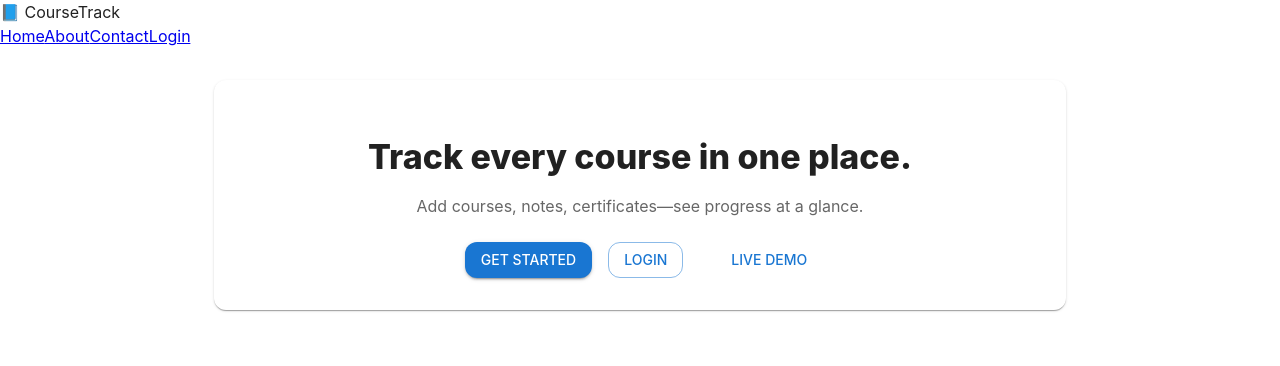
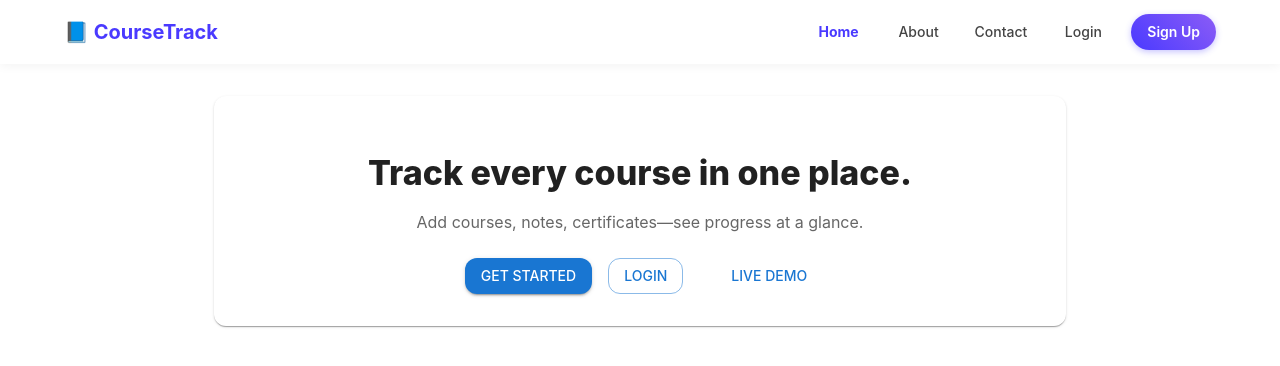
Before and after one commit to Hafizur-Rahman-SD/course-track, a React (Create React App) app in the folder frontend/: page / in a window 1280 px wide. Shown: the top 366 px of the page. Built offline with nearby package versions, Linux system fonts and the light colour scheme; some icons are missing.

Commit message:
fixed something

```diff
--- a/frontend/src/components/Navbar.jsx
+++ b/frontend/src/components/Navbar.jsx
@@ -1,20 +1,80 @@
 import React from "react";
-import { Link } from "react-router-dom";
-import "../styles/Home.css";
+import { AppBar, Toolbar, Typography, Button, Box } from "@mui/material";
+import { Link, useLocation } from "react-router-dom";
 
 export default function Navbar() {
+  const location = useLocation();
+
   return (
-    <header className="main-navbar">
-      <div className="nav-brand">
-        <span className="logo-icon">📘</span> CourseTrack
-      </div>
-      <nav className="nav-links">
-        <Link to="/" className="nav-item">Home</Link>
-        <Link to="/about" className="nav-item">About</Link>
-        <Link to="/contact" className="nav-item">Contact</Link>
-        <Link to="/login" className="nav-item">Login</Link>
-        <Link to="/signup" className="nav-btn">Sign Up</Link>
-      </nav>
-    </header>
+    <AppBar
+      position="sticky"
+      sx={{
+        background: "white",
+        boxShadow: "0 2px 10px rgba(0,0,0,0.05)",
+        padding: "0 40px",
+      }}
+    >
+      <Toolbar sx={{ justifyContent: "space-between" }}>
+        {/* ---------- Logo ---------- */}
+        <Typography
+          variant="h6"
+          component={Link}
+          to="/"
+          sx={{
+            textDecoration: "none",
+            color: "#4a3aff",
+            fontWeight: 700,
+            display: "flex",
+            alignItems: "center",
+            gap: "8px",
+          }}
+        >
+          📘 CourseTrack
+        </Typography>
+
+        {/* ---------- Nav Links ---------- */}
+        <Box sx={{ display: "flex", alignItems: "center", gap: 2 }}>
+          {[
+            { label: "Home", path: "/" },
+            { label: "About", path: "/about" },
+            { label: "Contact", path: "/contact" },
+            { label: "Login", path: "/login" },
+          ].map((item) => (
+            <Button
+              key={item.path}
+              component={Link}
+              to={item.path}
+              sx={{
+                color: location.pathname === item.path ? "#4a3aff" : "#444",
+                fontWeight: location.pathname === item.path ? 700 : 500,
+                textTransform: "none",
+                "&:hover": { color: "#4a3aff" },
+              }}
+            >
+              {item.label}
+            </Button>
+          ))}
+
+          {/* ---------- Sign Up button ---------- */}
+          <Button
+            component={Link}
+            to="/signup"
+            variant="contained"
+            sx={{
+              background: "linear-gradient(45deg, #4a3aff, #8b5cf6)",
+              borderRadius: "25px",
+              textTransform: "none",
+              fontWeight: 600,
+              boxShadow: "0px 2px 6px rgba(74,58,255,0.3)",
+              "&:hover": {
+                background: "linear-gradient(45deg, #3a2fd8, #7c3aed)",
+              },
+            }}
+          >
+            Sign Up
+          </Button>
+        </Box>
+      </Toolbar>
+    </AppBar>
   );
 }
```
